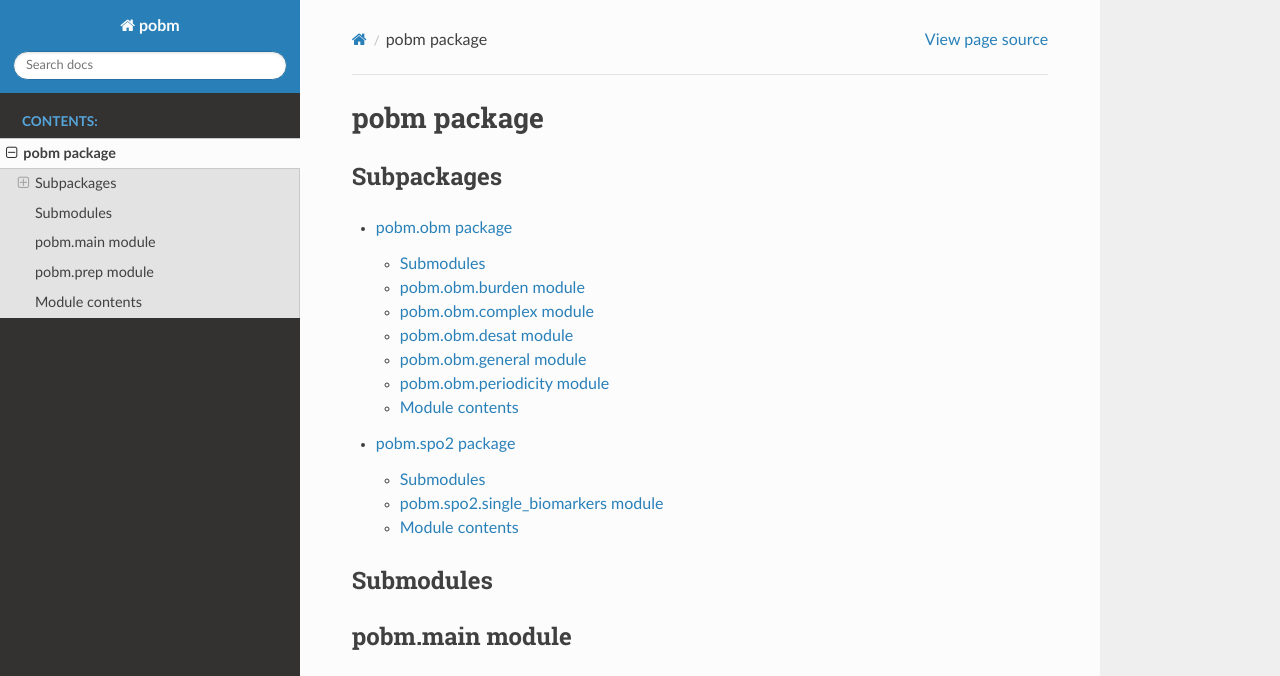
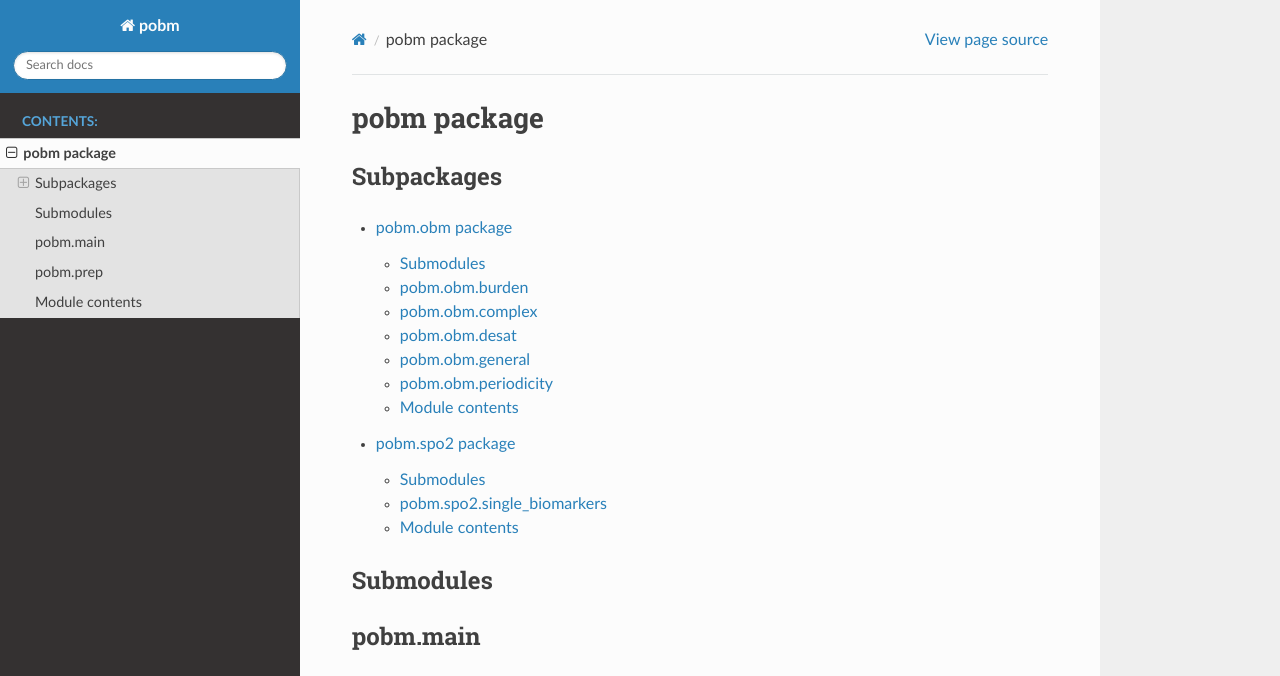
Before and after one commit to aim-lab/Oximetry_Toolbox, a Sphinx documentation site: the page built from docs/pobm.rst, in a window 1280 px wide and 1325 px high. Shown: the top 676 px of the window. Built offline with Sphinx 7.4.7 and the Read the Docs theme 2.0.0, drawn with Linux system fonts in a browser that asks for light colours; some of the changed text lies outside the part shown; grey boxes are pictures that could not be loaded.

```diff
--- a/docs/pobm.obm.rst
+++ b/docs/pobm.obm.rst
@@ -4,7 +4,7 @@ pobm.obm package
 Submodules
 ----------
 
-pobm.obm.burden module
+pobm.obm.burden
 ----------------------
 
 .. automodule:: pobm.obm.burden
@@ -12,7 +12,7 @@ pobm.obm.burden module
    :undoc-members:
    :show-inheritance:
 
-pobm.obm.complex module
+pobm.obm.complex
 -----------------------
 
 .. automodule:: pobm.obm.complex
@@ -20,7 +20,7 @@ pobm.obm.complex module
    :undoc-members:
    :show-inheritance:
 
-pobm.obm.desat module
+pobm.obm.desat
 ---------------------
 
 .. automodule:: pobm.obm.desat
@@ -28,7 +28,7 @@ pobm.obm.desat module
    :undoc-members:
    :show-inheritance:
 
-pobm.obm.general module
+pobm.obm.general
 -----------------------
 
 .. automodule:: pobm.obm.general
@@ -36,7 +36,7 @@ pobm.obm.general module
    :undoc-members:
    :show-inheritance:
 
-pobm.obm.periodicity module
+pobm.obm.periodicity
 ---------------------------
 
 .. automodule:: pobm.obm.periodicity
--- a/docs/pobm.rst
+++ b/docs/pobm.rst
@@ -13,7 +13,7 @@ Subpackages
 Submodules
 ----------
 
-pobm.main module
+pobm.main
 ----------------
 
 .. automodule:: pobm.main
@@ -21,7 +21,7 @@ pobm.main module
    :undoc-members:
    :show-inheritance:
 
-pobm.prep module
+pobm.prep
 ----------------
 
 .. automodule:: pobm.prep
--- a/docs/pobm.spo2.rst
+++ b/docs/pobm.spo2.rst
@@ -4,7 +4,7 @@ pobm.spo2 package
 Submodules
 ----------
 
-pobm.spo2.single\_biomarkers module
+pobm.spo2.single\_biomarkers
 -----------------------------------
 
 .. automodule:: pobm.spo2.single_biomarkers
```
Also changed, not shown: 10 other files.
